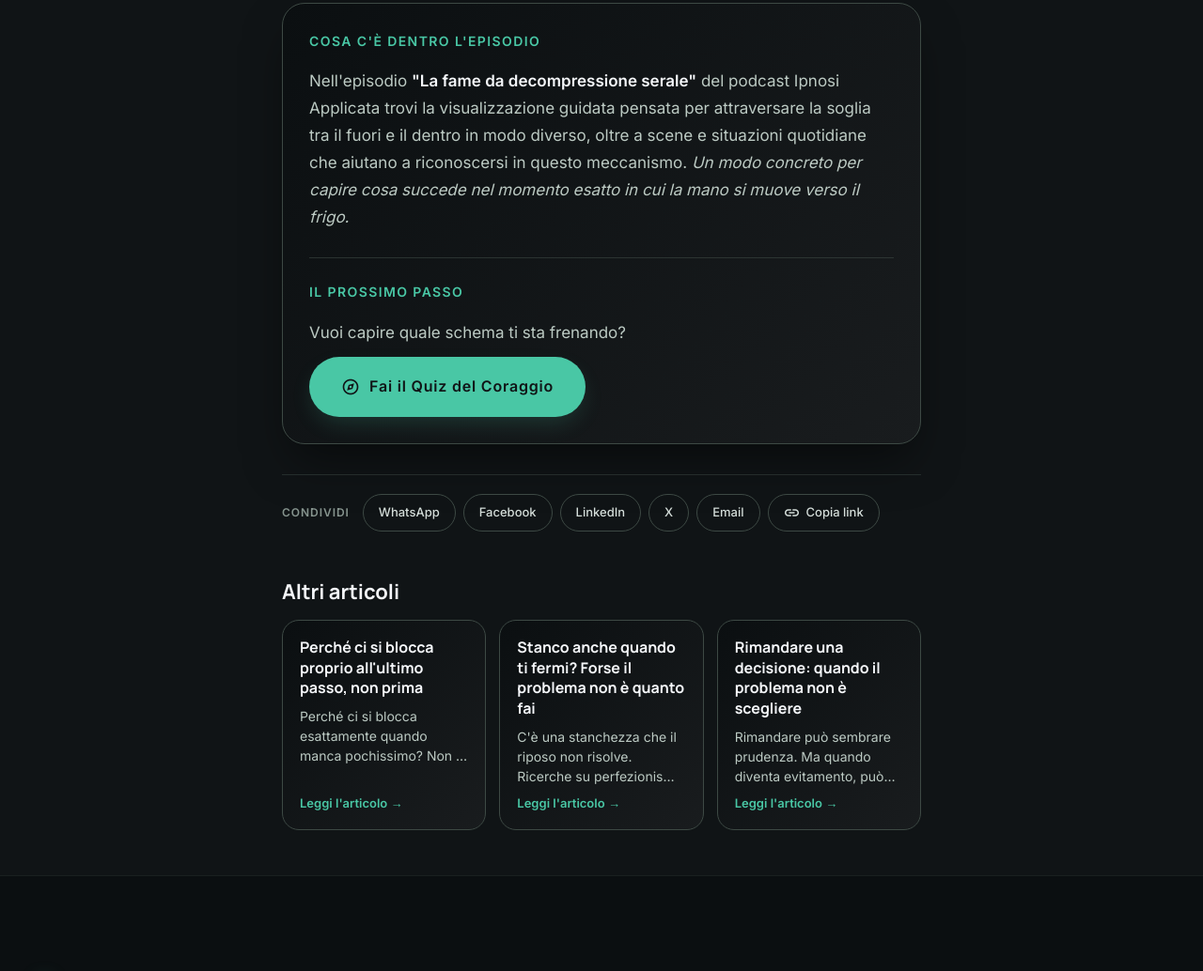
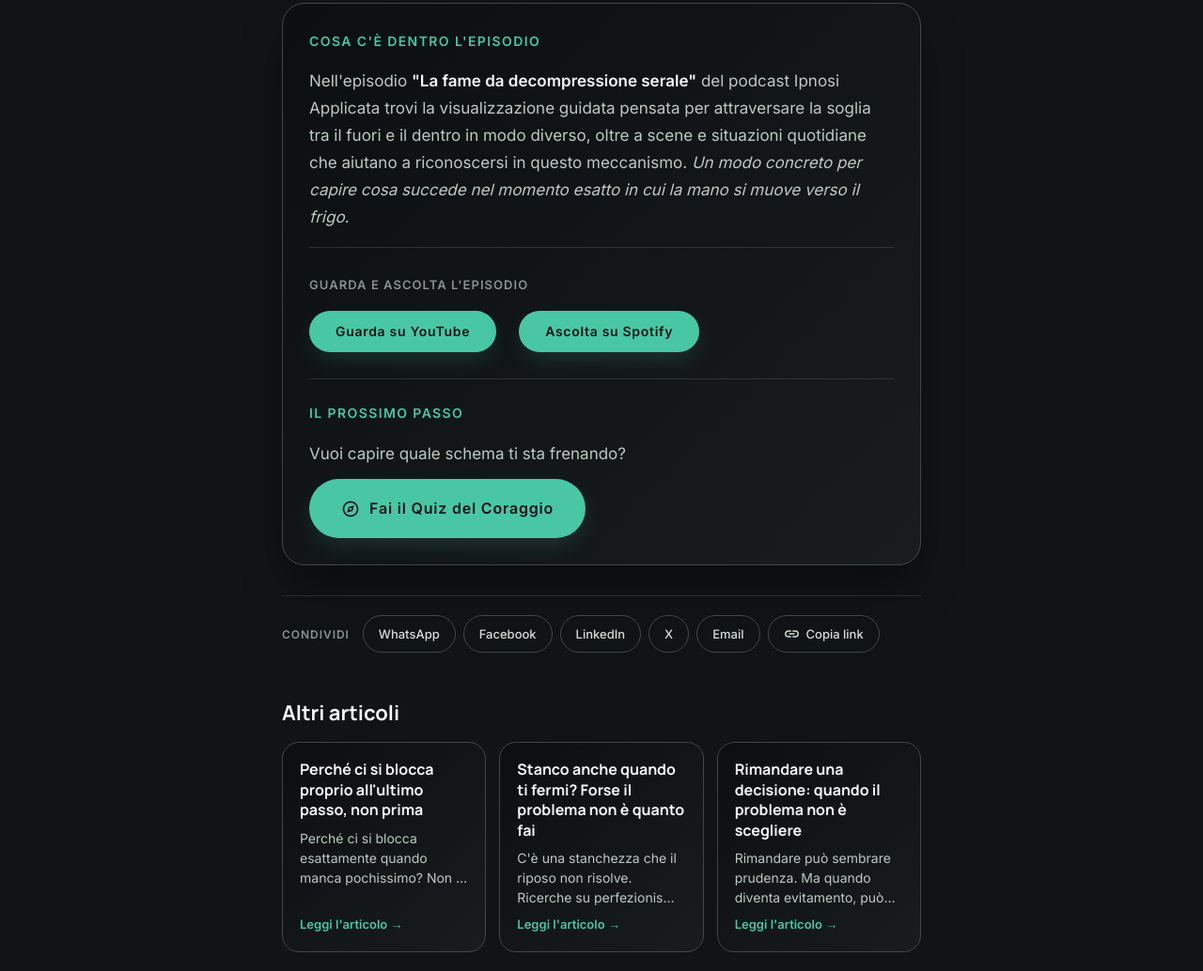
Before and after one commit to table-talk25/cristianlecca-site, a plain HTML site: page blog/fame-da-rientro-mangiare-senza-fame/index.html in a window 1280 px wide. Shown: the part 3752-4786 px from the top of the page at 94% size. Drawn offline with Linux system fonts and the light colour scheme.

Commit message:
Blog: link episodio fame-da-rientro-mangiare-senza-fame

```diff
--- a/blog/fame-da-rientro-mangiare-senza-fame/index.html
+++ b/blog/fame-da-rientro-mangiare-senza-fame/index.html
@@ -320,7 +320,7 @@ Vale la pena dire con chiarezza cosa questo articolo non sta affermando: non sap
       <div class="articolo-episodio">
       <p class="articolo-eyebrow">Cosa c'è dentro l'episodio</p>
 <p>Nell'episodio <strong>"La fame da decompressione serale"</strong> del podcast Ipnosi Applicata trovi la visualizzazione guidata pensata per attraversare la soglia tra il fuori e il dentro in modo diverso, oltre a scene e situazioni quotidiane che aiutano a riconoscersi in questo meccanismo. <em>Un modo concreto per capire cosa succede nel momento esatto in cui la mano si muove verso il frigo.</em></p>
-<!--VIDEO_LINKS-->
+<div class="episode-links"><p><strong>Guarda e ascolta l'episodio</strong></p><p><a href="https://www.youtube.com/watch?v=QvTcXhAeess" rel="noopener">Guarda su YouTube</a> · <a href="https://open.spotify.com/episode/5cJJoJiwTzCD6KkcFcho9f?si=oVCX97zqR2GGWtydoNQwwg" rel="noopener">Ascolta su Spotify</a></p></div>
       </div>
       <div class="articolo-prossimo">
       <p class="articolo-eyebrow">Il prossimo passo</p>
```
